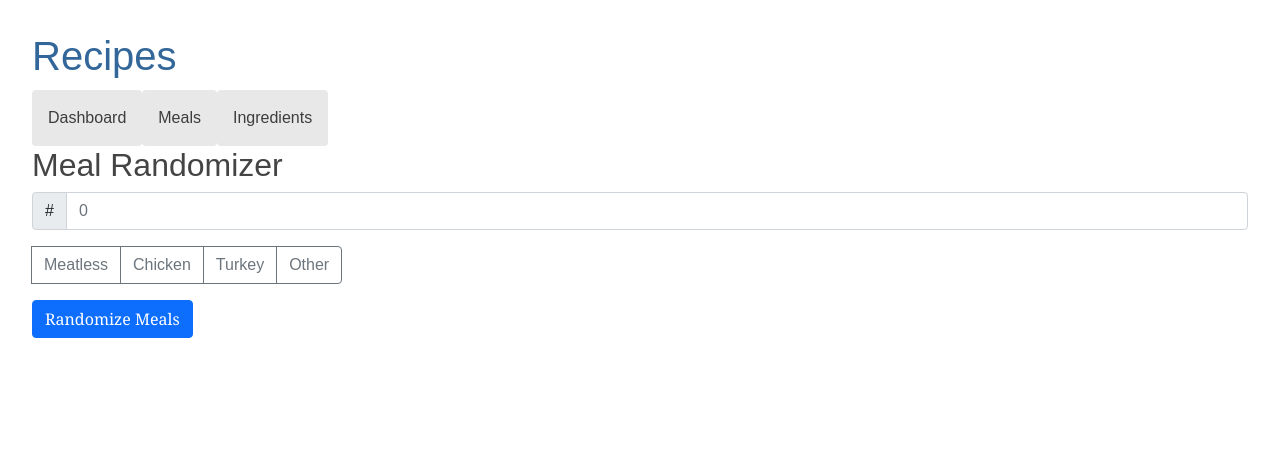
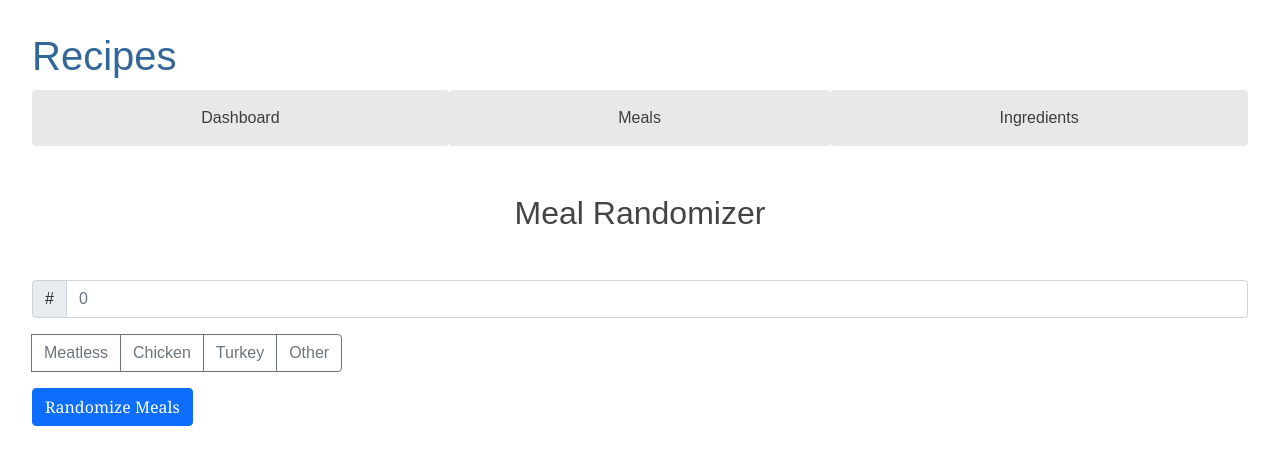
Before and after one commit to jmichaluk/recipes, an Angular app in the folder client/: page /dashboard in a window 1280 px wide. Shown: the top 464 px of the page. Built offline with nearby package versions, Linux system fonts and the light colour scheme.

Commit message:
Cleanup UI and logs.

```diff
--- a/client/src/app/app.component.html
+++ b/client/src/app/app.component.html
@@ -1,7 +1,9 @@
 <h1>{{title}}</h1>
-<nav>
-    <a routerLink="/dashboard">Dashboard</a>
-    <a routerLink="/meals">Meals</a>
-    <a routerLink="/ingredients">Ingredients</a>
+<nav class="nav nav-pills nav-fill">
+    <a routerLink="/dashboard" class="nav-link">Dashboard</a>
+    <a routerLink="/meals" class="nav-link">Meals</a>
+    <a routerLink="/ingredients" class="nav-link">Ingredients</a>
 </nav>
 <router-outlet></router-outlet>
+
+<!-- TODO: indicate active tab -->
--- a/client/src/app/dashboard/dashboard.component.html
+++ b/client/src/app/dashboard/dashboard.component.html
@@ -1,6 +1,6 @@
 
 
-<h2>Meal Randomizer</h2>
+<h2 class="text-center m-5">Meal Randomizer</h2>
 
 <form class="meal-randomizer-form" autocomplete="off" (ngSubmit)="randomizeMeals()" [formGroup]="mealRandomizerForm">
     <div class="input-group mb-3">
@@ -26,7 +26,32 @@
 
 </form>
 
-<ul>
-<li *ngFor="let meal of randomizedMeals$ | async">
-    {{meal.name}}
-</li></ul>
+<ng-container *ngIf="showShoppingList">
+
+    <h3>Meals</h3>
+    <ul>
+        <li *ngFor="let meal of randomizedMeals$ | async">
+            {{meal.name}}
+        </li>
+    </ul>
+
+    <h3>Shopping List</h3>
+    <h4>Ingredients</h4>
+    <ul *ngFor="let meal of randomizedMeals$ | async">
+        <li>
+            <h5>{{meal.name}}</h5>
+        </li>
+        <ul *ngFor="let item of mealIngredients$ | async">
+            <ng-container *ngIf="item.mealId == meal._id">
+                <li>
+                    {{item.quantity}} {{item.measurement}}
+                    <ng-container *ngFor="let ingredient of ingredients$ | async">
+                        <ng-container *ngIf="ingredient._id == item.ingredientId">
+                            {{ingredient.name}}
+                        </ng-container>
+                    </ng-container>
+                </li>
+            </ng-container>
+        </ul>
+    </ul>
+</ng-container>
--- a/client/src/app/dashboard/dashboard.component.ts
+++ b/client/src/app/dashboard/dashboard.component.ts
@@ -1,23 +1,32 @@
 import { Component, Input, OnInit } from '@angular/core';
 import { FormBuilder, FormGroup, Validators } from '@angular/forms';
 import { map, Observable } from 'rxjs';
+import { Ingredient } from '../ingredient/ingredient';
+import { IngredientService } from '../ingredient/ingredient.service';
+import { MealIngredient } from '../meal-ingredient/meal-ingredient';
+import { MealIngredientService } from '../meal-ingredient/meal-ingredient.service';
 import { Meal } from '../meal/meal';
 import { MealService } from '../meal/meal.service';
+
+// TODO: Show aggregated shopping list. (use modal? https://getbootstrap.com/docs/5.1/components/modal/)
 
 @Component({
   selector: 'app-dashboard',
   templateUrl: './dashboard.component.html'
+})
 
-})
 export class DashboardComponent implements OnInit {
 
+  @Input() showShoppingList: Boolean = false
   mealRandomizerForm: FormGroup = new FormGroup({});
   randomizedMeals$: Observable<Meal[]> = new Observable
-
-  // TODO: Add shopping list
+  mealIngredients$: Observable<MealIngredient[]> = new Observable
+  ingredients$: Observable<Ingredient[]> = new Observable
 
   constructor(
     private mealService: MealService,
+    private mealIngredientService: MealIngredientService,
+    private ingredientService: IngredientService,
     private fb: FormBuilder
   ) { }
 
@@ -44,8 +53,6 @@ export class DashboardComponent implements OnInit {
     const isTurkey: Boolean = this.turkey;
     const isOther: Boolean = this.other;
 
-    console.log("Randomize Meals" + count + " : " + isMeatless + isChicken + isTurkey + isOther);
-
     this.randomizedMeals$ = this.mealService.getMeals()
       .pipe(map(meals => meals.sort(
         () => 0.5 - Math.random()
@@ -59,5 +66,16 @@ export class DashboardComponent implements OnInit {
         return true;
       }
       ).slice(0,count)))
+      this.fetchShoppingList();
+      this.fetchIngredients();
+      this.showShoppingList = true
+  }
+
+  fetchShoppingList() {
+    this.mealIngredients$ = this.mealIngredientService.getMealIngredients();
+  }
+
+  private fetchIngredients(): void {
+    this.ingredients$ = this.ingredientService.getIngredients();
   }
 }
--- a/client/src/app/meal/meal-detail/meal-detail.component.ts
+++ b/client/src/app/meal/meal-detail/meal-detail.component.ts
@@ -41,8 +41,6 @@ export class MealDetailComponent implements OnInit {
   getMeal(): void {
     this.mealService.getMeal(this.mealId)
       .subscribe(meal => this.meal = meal);
-
-      console.log(`Fetched Meal: ${this.meal?.name} for id : ${this.mealId}`)
   }
 
   private fetchMealIngredients(): void {
@@ -51,12 +49,10 @@ export class MealDetailComponent implements OnInit {
         mealIngredient.mealId === this.mealId
       )
     ));
-    console.log("Fetched Meal Ingredients");
   }
 
   private fetchIngredients(): void {
     this.ingredients$ = this.ingredientService.getIngredients();
-    console.log("Fetched ingredients.")
   }
 
   goBack(): void {
```
Also changed, not shown: 1 other file (tests, documents, lock files or other folders).
